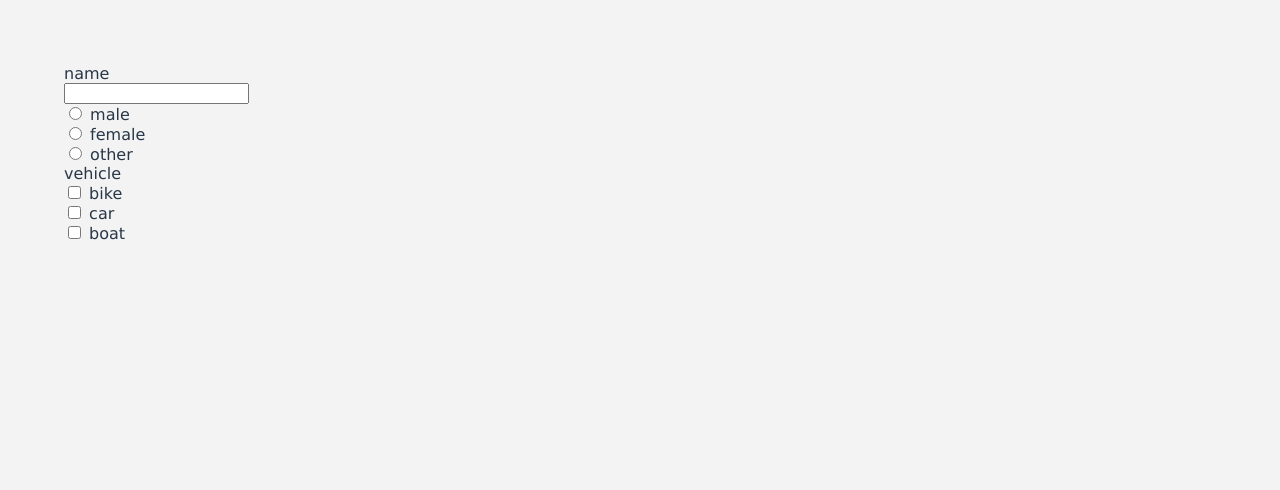
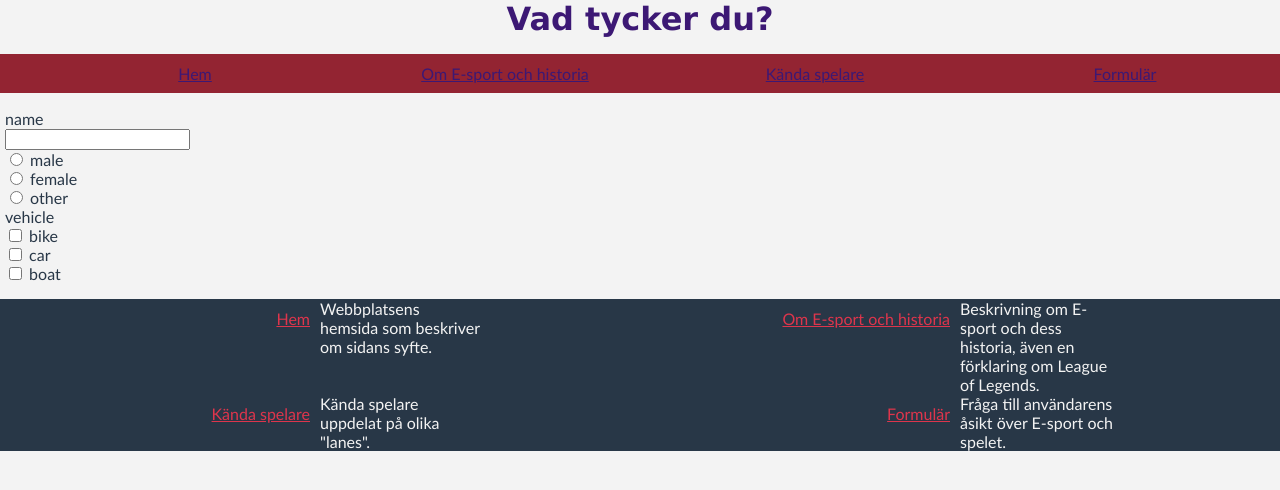
Before and after one commit to dano03001/Slutprojekt-webb, a plain HTML site: page forms.html in a window 1280 px wide. Drawn offline with Linux system fonts and the light colour scheme.

Commit message:
Add files via upload

```diff
--- a/forms.html
+++ b/forms.html
@@ -6,6 +6,25 @@
 	</head>
 
 	<body>
+		<header>
+			<h1>
+				Vad tycker du?
+			</h1>
+			<ul>
+				<li>
+					<a href="index.html">Hem</a>
+				</li>
+				<li>
+					<a href="esport.html">Om E-sport och historia</a>
+				</li>
+				<li>
+					<a href="players.html">Kända spelare</a>
+				</li>
+				<li>
+					<a href="forms.html">Formulär</a>
+				</li>
+		</header>
+
 		<main>
 			<form>
 				<label for="fname">name</label><br>
@@ -27,5 +46,34 @@
 				<label for="vehicle3">boat</label>
 			</form>
 		</main>
-	</body>
+
+		<footer>
+			<dl>
+				<dt>
+					<a href="index.html">Hem</a>
+				</dt>
+				<dd>
+					Webbplatsens hemsida som beskriver om sidans syfte.
+				</dd>
+				<dt>
+					<a href="esport.html">Om E-sport och historia</a>
+				</dt>
+				<dd>
+					Beskrivning om E-sport och dess historia, även en förklaring om League of Legends.
+				</dd>
+				<dt>
+					<a href="players.html">Kända spelare</a>
+				</dt>
+				<dd>
+					Kända spelare uppdelat på olika "lanes".
+				</dd>
+				<dt>
+					<a href="forms.html">Formulär</a>
+				</dt>
+				<dd>
+					Fråga till användarens åsikt över E-sport och spelet.
+				</dd>
+			</dl>
+		</footer>
+</body>
 </html>
--- a/style.css
+++ b/style.css
@@ -1,18 +1,20 @@
 body{
-	font-family: Verdana, Arial, 'Times New Roman';
+	font-family:'Trebuchet MS', Arial, 'Times New Roman';
 	color: rgb(40,55,71);
 	background-color: rgb(243,243,243);
 	margin: 0;
 }
 
 header, footer{
-	background-color: SlateGrey;
+	background-color:;
 }
 
 header h1{
+	font-family: Verdana, Arial, 'Times New Roman';
 	text-align: center;
 	font-size: 2em;
 	margin: 0;
+	color: rgb(60,24,116);
 }
 
 header ul{
@@ -20,17 +22,21 @@ header ul{
 	grid-template-columns: 1fr 1fr 1fr 1fr;
 	list-style-type: none;
 	text-align: center;
-	margin: 10;
-	background-color: DarkSlateBlue;
+	padding-bottom: 10px;
+	padding-top: 10px;
+	background-color: rgb(147,36,50)
+}
+
+header a{
+	color:rgb(60,24,116);
 }
 
 main{
-	margin: 5%;
+	margin: 5px;
 }
 
-
 footer{
-	color: Black;
+	background-color:rgb(40,55,71);
 }
 
 footer dl{
@@ -38,14 +44,18 @@ footer dl{
 	grid-template-columns: 1fr 1fr 1fr 1fr;
 }
 
+footer a{
+	color:rgb(222,53,76);
+}
+
 footer dt{
 	text-align: right;
-	padding-right: 10px;
-	margin: 0;
+	margin: 10px;
 }
 
 footer dd{
+	color:rgb(243,243,243);
 	width: 50%;
-	padding: 0;
-	margin: 0;
+	padding:0;
+	margin:0;
 }
```
Also changed, not shown: index.html (+3 -3 lines).
